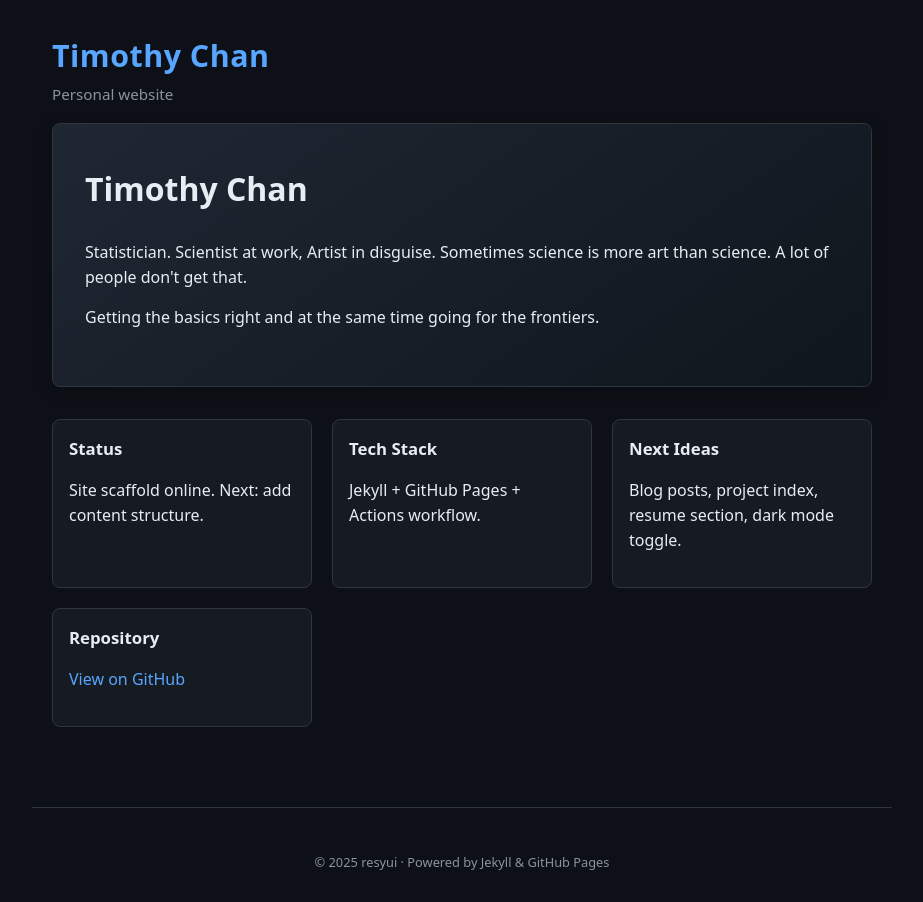
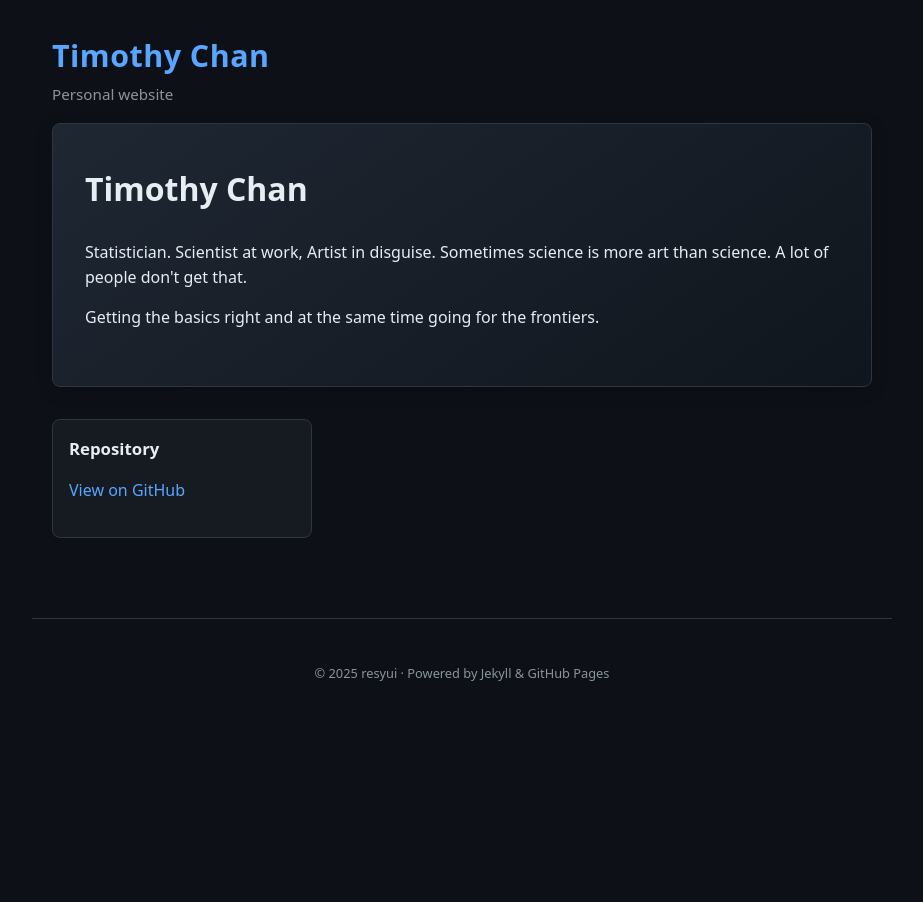
Before and after one commit to resyui/resyui.github.io, a Jekyll site: the page built from index.md, in a window 1280 px wide. Shown: the whole page, without its empty margins (178-1101 px from the left). Built offline with Jekyll 4.4.1, drawn with Linux system fonts in a browser that asks for light colours.

Commit message:
Remove sections from index.md
Removed status, tech stack, and next ideas sections from the index.

```diff
--- a/index.md
+++ b/index.md
@@ -11,18 +11,6 @@ layout: default
 
 <div class="grid">
   <div class="card">
-    <h3>Status</h3>
-    <p>Site scaffold online. Next: add content structure.</p>
-  </div>
-  <div class="card">
-    <h3>Tech Stack</h3>
-    <p>Jekyll + GitHub Pages + Actions workflow.</p>
-  </div>
-  <div class="card">
-    <h3>Next Ideas</h3>
-    <p>Blog posts, project index, resume section, dark mode toggle.</p>
-  </div>
-  <div class="card">
     <h3>Repository</h3>
     <p><a href="https://github.com/resyui/resyui.github.io">View on GitHub</a></p>
   </div>
```
